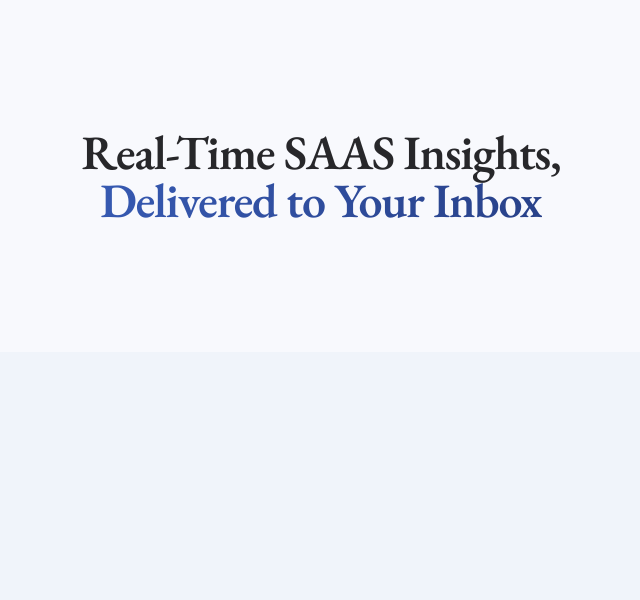
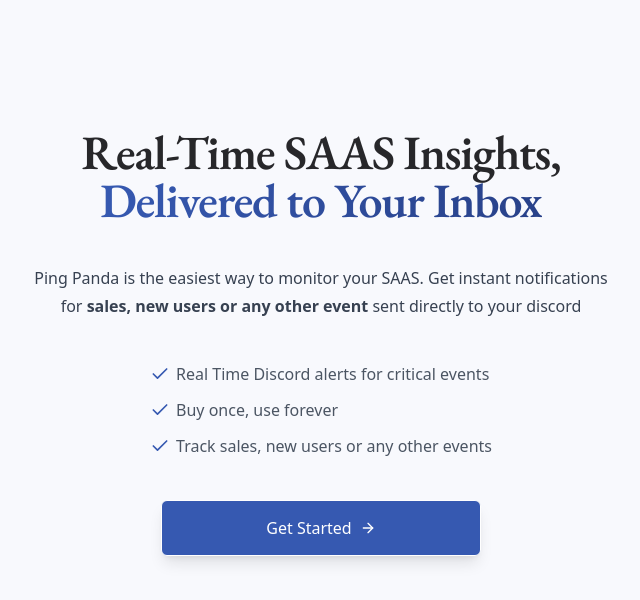
Before and after one commit to harshiltomar/pingpanda, a Next.js app: page / in a window 1280 px wide. Shown: the top 600 px of the page, without its empty margins (319-959 px from the left). Built offline with nearby package versions, Linux system fonts and the light colour scheme.

Commit message:
feat: shiny button, landing text

```diff
--- a/package.json
+++ b/package.json
@@ -18,6 +18,7 @@
     "@upstash/redis": "^1.34.0",
     "clsx": "^2.1.1",
     "hono": "^4.5.5",
+    "lucide-react": "^0.473.0",
     "next": "^14.2.8",
     "prisma": "^5.18.0",
     "react": "^18",
--- /dev/null
+++ b/src/app/components/shiny-button.tsx
@@ -0,0 +1,33 @@
+import { cn } from "@/utils"
+import { ArrowRight } from "lucide-react"
+import Link from "next/link"
+import { AnchorHTMLAttributes } from "react"
+
+interface ShinyButtonProps extends AnchorHTMLAttributes<HTMLAnchorElement> {}
+
+const ShinyButton = ({
+  className,
+  children,
+  href,
+  ...props
+}: ShinyButtonProps) => {
+  return (
+    <Link
+      href={href ?? "#"}
+      className={cn(
+        "group relative flex transform items-center justify-center gap-2 overflow-hidden whitespace-nowrap rounded-md border border-white bg-brand-700 px-8 text-base/7 font-medium text-white transition-all duration-300 hover:ring-2 hover:ring-brand-700 hover:ring-offset-2 focus:outline-none focus:ring-2 focus:ring-offset-2",
+        className
+      )}
+      {...props}
+    >
+      <span className="relative z-10 flex items-center gap-2">
+        {children}
+        <ArrowRight className="size-4 shrink-0 text-white transition-transform duration-300 ease-in-out group-hover:translate-x-[2px]" />
+      </span>
+
+      <div className="ease-[cubic-bezier(0.19,1,0.22,1)] absolute -left-[75px] -top-[50px] -z-10 h-[155px] w-8 rotate-[35deg] bg-white opacity-20 transition-all duration-500 group-hover:left-[120%]"/>
+    </Link>
+  )
+}
+
+export default ShinyButton;
--- a/src/app/page.tsx
+++ b/src/app/page.tsx
@@ -1,5 +1,7 @@
 import Heading from "./components/heading"
 import { MaxWidthWrapper } from "./components/max-width-wrapper"
+import { Check } from "lucide-react";
+import ShinyButton from "./components/shiny-button";
 
 const Page = () => {
   return (
@@ -14,6 +16,25 @@
                 <span className="relative bg-gradient-to-r from-brand-700 to-brand-800 text-transparent bg-clip-text">Delivered to Your Inbox</span>
               </Heading>
             </div>
+
+            <p className="text-base/7 text-gray-700 max-w-prose text-center text-pretty"> Ping Panda is the easiest way to monitor your SAAS.
+              Get instant notifications for <span className="font-semibold text-gray-700">{" "}sales, new users or any other event{" "}</span>
+              sent directly to your discord
+            </p>
+
+            <ul className="space-y-2 text-base/7 text-gray-600 text-left flex flex-col sm:items-start">
+              {[
+                "Real Time Discord alerts for critical events",
+                "Buy once, use forever",
+                "Track sales, new users or any other events",
+              ].map((item, index) => (
+                <li key={index} className="flex gap-1.5 items-center text-left"><Check className="size-5 shrink-0 text-brand-700"/> {item}</li>
+              ))}
+            </ul>
+
+            <div className="w-full max-w-80">
+              <ShinyButton href="/sign-up" className="relative z-10 h-14 w-full text-base shadow-lg transition-shadow duration-300 hover:shadow-xl">Get Started</ShinyButton>
+            </div>
           </div>
         </MaxWidthWrapper>
       </section>
```
Also changed, not shown: 1 other file (tests, documents, lock files or other folders).
